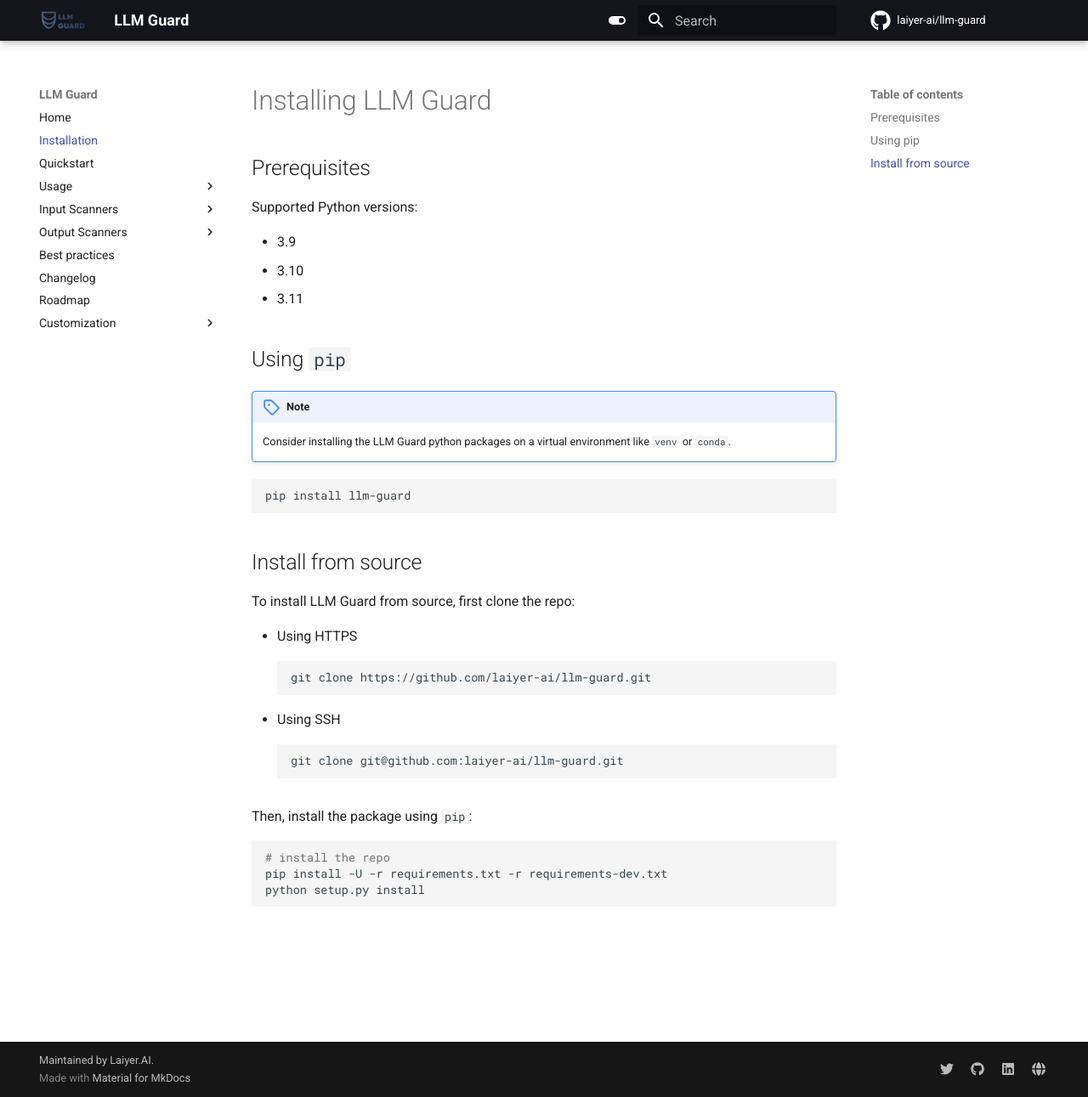
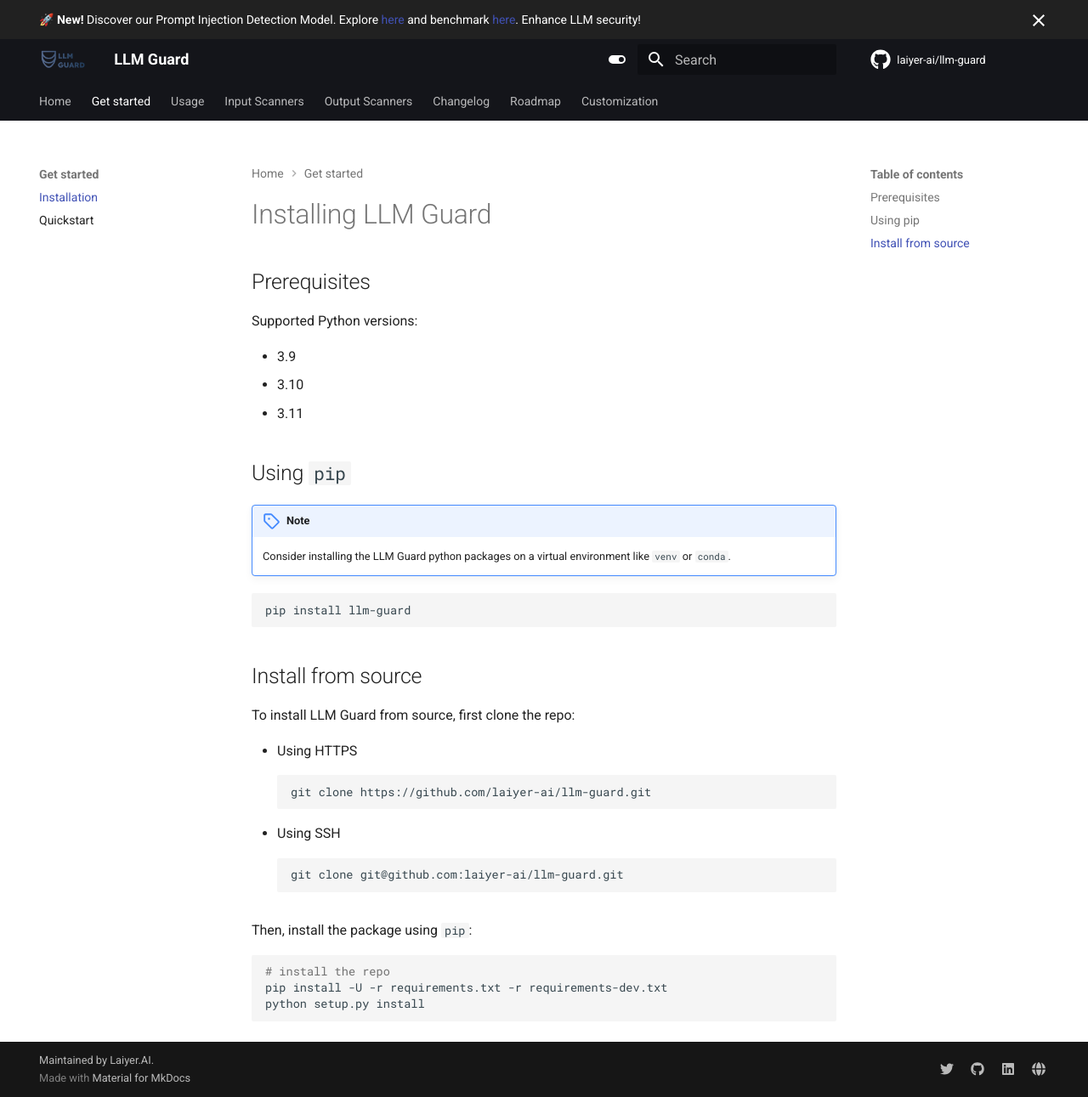
Before and after one commit to protectai/llm-guard, an MkDocs documentation site: the page built from docs/get_started/installation.md, in a window 1280 px wide and 1291 px high. Shown: the whole window at 85% size. Built offline with MkDocs 1.6.1 and Material for MkDocs 9.7.7, drawn with Linux system fonts in a browser that asks for light colours; comment, search, counter and statistics services are not loaded.

Commit message:
* reorganize docs

```diff
--- /dev/null
+++ b/docs/overrides/main.html
@@ -0,0 +1,5 @@
+{% extends "base.html" %}
+
+{% block announce %}
+🚀 <strong>New!</strong> Discover our Prompt Injection Detection Model. Explore <a href="https://huggingface.co/laiyer/deberta-v3-base-prompt-injection">here</a> and benchmark <a href="https://huggingface.co/spaces/laiyer/prompt-injection-benchmark">here</a>. Enhance LLM security!
+{% endblock %}
--- a/mkdocs.yml
+++ b/mkdocs.yml
@@ -11,6 +11,7 @@
 
 theme:
   name: material
+  custom_dir: docs/overrides
   favicon: assets/favicon.ico
   logo: assets/logo.png
   icon:
@@ -29,10 +30,15 @@
       example: octicons/beaker-16
       quote: octicons/quote-16
   features:
+    - announce.dismiss
     - navigation.instant
     - navigation.tracking
+    - navigation.tabs
+    - navigation.tabs.sticky
+    - navigation.path
     - content.code.annotate
     - toc.follow
+    - navigation.top
   palette:
     - scheme: default
       primary: black
@@ -105,14 +111,17 @@
 
 nav:
   - Home: index.md
-  - Installation: installation.md
-  - Quickstart: quickstart.md
+  - Get started:
+    - Installation: get_started/installation.md
+    - Quickstart: get_started/quickstart.md
   - Usage:
-    - OpenAI: usage/openai.md
-    - Langchain: usage/langchain.md
+    - Best practices: usage/best_practices.md
     - Playground: usage/playground.md
     - API: usage/api.md
     - Retrieval-augmented Generation: usage/rag.md
+    - Integrations:
+      - OpenAI: usage/openai.md
+      - Langchain: usage/langchain.md
   - Input Scanners:
       - Anonymize: input_scanners/anonymize.md
       - Ban Substrings: input_scanners/ban_substrings.md
@@ -142,7 +151,6 @@
       - Sensitive: output_scanners/sensitive.md
       - Sentiment: output_scanners/sentiment.md
       - Toxicity: output_scanners/toxicity.md
-  - Best practices: best_practices.md
   - Changelog: changelog.md
   - Roadmap: roadmap.md
   - Customization:
```
Also changed, not shown: docs/get_started/installation.md (renamed from docs/installation.md), docs/get_started/quickstart.md (renamed from docs/quickstart.md), docs/usage/best_practices.md (renamed from docs/best_practices.md), 1 other file.
